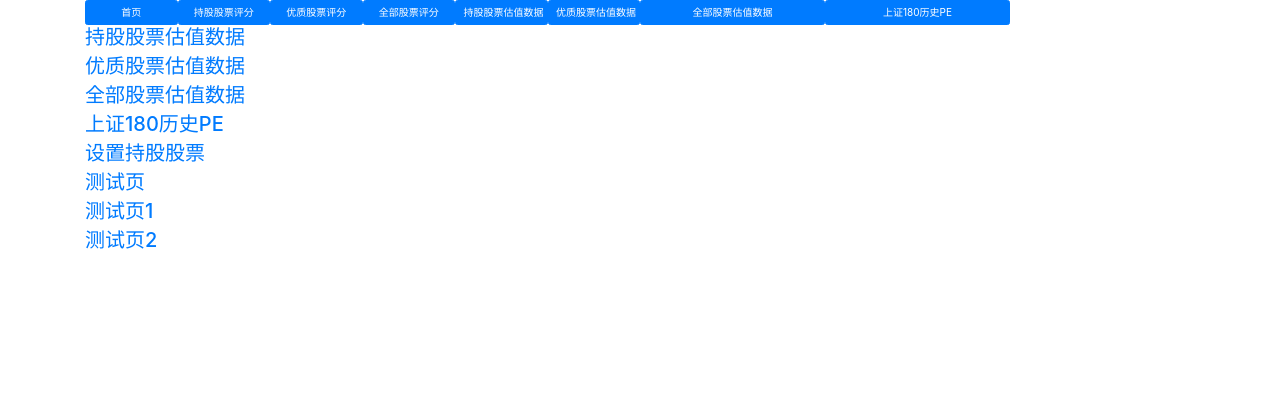
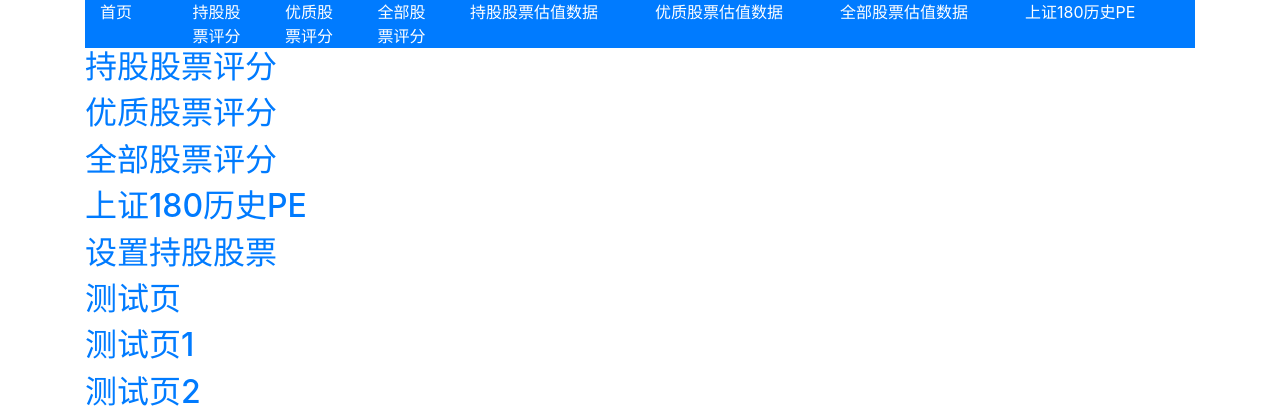
Before and after one commit to who8736/stockdatamanage, a Flask app: page / in a window 1280 px wide. Shown: the top 420 px of the page. Run offline with Flask 2, Linux system fonts and the light colour scheme; parts of the project's set-up code (start-up, migrations or seed data) failed here and were passed over; some libraries are stand-ins or nearby versions.

```diff
--- a/web/templates/base.html
+++ b/web/templates/base.html
@@ -9,6 +9,12 @@ You can find additional information about template inheritance at
 http://jinja.pocoo.org/docs/templates/#template-inheritance
 #}
 {%- extends "bootstrap/base.html" %}
+
+{% block html_attribs %}
+{{ super() }}
+lang="zh-cn"
+{% endblock html_attribs %}
+
 
 {# We also set a default title, usually because we might forget to set one.
 In our sample app, we will most likely just opt not to change it #}
@@ -22,52 +28,49 @@ import the necessary macros: #}
 ``super()`` is used: #}
 {% block head %}
 {{super()}}
-
-<link rel="stylesheet"
-      href="https://stackpath.bootstrapcdn.com/bootstrap/4.3.1/css/bootstrap.min.css">
-
-
-<link rel="stylesheet" type="text/css"
-      href="{{url_for('static', filename='sample-app.css')}}">
-<!--<script src="https://code.jquery.com/jquery-3.3.1.slim.min.js"></script>-->
-<!--<script src="https://cdnjs.cloudflare.com/ajax/libs/popper.js/1.14.3/umd/popper.min.js"></script>-->
-<!--<script src="https://stackpath.bootstrapcdn.com/bootstrap/4.4.1/js/bootstrap.min.js"></script>-->
-<script src="https://code.jquery.com/jquery-3.3.1.slim.min.js"></script>
-<script src="https://cdnjs.cloudflare.com/ajax/libs/popper.js/1.14.7/umd/popper.min.js"></script>
-<script src="https://stackpath.bootstrapcdn.com/bootstrap/4.3.1/js/bootstrap.min.js"></script>
 {#- Docs: http://pythonhosted.org/Flask-Bootstrap/macros.html#fixes
 The sample application already contains the required static files. #}
 {{fixes.ie8()}}
 {%- endblock %}
 
-
 {# Adding our own CSS files is also done here. Check the documentation at
 http://pythonhosted.org/Flask-Bootstrap/basic-usage.html#available-blocks
 for an overview. #}
 {% block styles -%}
-{{super()}}  {# do not forget to call super or Bootstrap's own stylesheets
-will disappear! #}
-<!--<link rel="stylesheet" type="text/css"-->
-<!--      href="{{url_for('static', filename='sample-app.css')}}">-->
-<!--<script src="https://code.jquery.com/jquery-3.3.1.slim.min.js"></script>-->
-<!--<script src="https://cdnjs.cloudflare.com/ajax/libs/popper.js/1.14.3/umd/popper.min.js"></script>-->
-<!--<script src="https://stackpath.bootstrapcdn.com/bootstrap/4.4.1/js/bootstrap.min.js"></script>-->
+<link rel="stylesheet"
+      href="https://stackpath.bootstrapcdn.com/bootstrap/4.3.1/css/bootstrap.min.css">
+<link rel="stylesheet" type="text/css"
+      href="{{url_for('static', filename='sample-app.css')}}">
+{% endblock %}
 
-{% endblock %}
+{% block scripts %}
+<script src="https://code.jquery.com/jquery-3.3.1.slim.min.js"></script>
+<script src="https://cdnjs.cloudflare.com/ajax/libs/popper.js/1.14.7/umd/popper.min.js"></script>
+<script src="https://stackpath.bootstrapcdn.com/bootstrap/4.3.1/js/bootstrap.min.js"></script>
+{%- endblock scripts %}
 
 {# Finally, round things out with navigation #}
 {% block navbar %}
 {#nav.frontend_top.render()#}
 <div class="container-fluid">
     <div class="row">
-        <a class="col-1 btn btn-large btn-primary" href="/">首页</a>
-        <a class="col-1 btn btn-large btn-primary" href="/valuationtype/chigu">持股股票评分</a>
-        <a class="col-1 btn btn-large btn-primary" href="/valuationtype/youzhi">优质股票评分</a>
-        <a class="col-1 btn btn-large btn-primary" href="/valuationtype/all">全部股票评分</a>
-        <a class="col-1 btn btn-large btn-primary" href="/reporttype/chigu">持股股票估值数据</a>
-        <a class="col-1 btn btn-large btn-primary" href="/reporttype/youzhi">优质股票估值数据</a>
-        <a class="col-2 btn btn-large btn-primary" href="/reporttype/all">全部股票估值数据</a>
-        <a class="col-2 btn btn-large btn-primary"
+<!--        <a class="col-1 btn btn-primary" href="/">首页</a>-->
+<!--        <a class="col-1 btn btn-large btn-primary" href="/valuationtype/chigu">持股股票评分</a>-->
+<!--        <a class="col-1 btn btn-large btn-primary" href="/valuationtype/youzhi">优质股票评分</a>-->
+<!--        <a class="col-1 btn btn-large btn-primary" href="/valuationtype/all">全部股票评分</a>-->
+<!--        <a class="col-2 btn btn-large btn-primary" href="/reporttype/chigu">持股股票估值数据</a>-->
+<!--        <a class="col-2 btn btn-large btn-primary" href="/reporttype/youzhi">优质股票估值数据</a>-->
+<!--        <a class="col-2 btn btn-large btn-primary" href="/reporttype/all">全部股票估值数据</a>-->
+<!--        <a class="col-2 btn btn-large btn-primary"-->
+<!--           href="/indexklineimgnew/000010.SH">上证180历史PE</a>-->
+        <a class="col-1 btn-primary" href="/">首页</a>
+        <a class="col-1 btn-primary" href="/valuationtype/chigu">持股股票评分</a>
+        <a class="col-1 btn-primary" href="/valuationtype/youzhi">优质股票评分</a>
+        <a class="col-1 btn-primary" href="/valuationtype/all">全部股票评分</a>
+        <a class="col-2 btn-primary" href="/reporttype/chigu">持股股票估值数据</a>
+        <a class="col-2 btn-primary" href="/reporttype/youzhi">优质股票估值数据</a>
+        <a class="col-2 btn-primary" href="/reporttype/all">全部股票估值数据</a>
+        <a class="col-2 btn-primary"
            href="/indexklineimgnew/000010.SH">上证180历史PE</a>
     </div>
 </div>
--- a/web/templates/index.html
+++ b/web/templates/index.html
@@ -6,9 +6,9 @@
 {% block body %}
 	<div class="container">
 		{{ super() }}
-		<h2><a href="/reporttype/chigu">持股股票估值数据</a><br></h2>
-		<h2><a href="/reporttype/youzhi">优质股票估值数据</a><br></h2>
-		<h2><a href="/reporttype/all">全部股票估值数据</a><br></h2>
+		<h2><a href="/valuationtype/chigu">持股股票评分</a></h2>
+		<h2><a href="/valuationtype/youzhi">优质股票评分</a></h2>
+		<h2><a href="/valuationtype/all">全部股票评分</a></h2>
 		<h2><a href="/indexklineimgnew/000010.SH">上证180历史PE</a><br></h2>
 		<h2><a href="/stocklist">设置持股股票</a><br></h2>
 		<h2><a href="/test">测试页</a><br></h2>
```
Also changed, not shown: web/templates/test.html (+11 -9 lines), web/templates/test2.html (+9 -8 lines).
